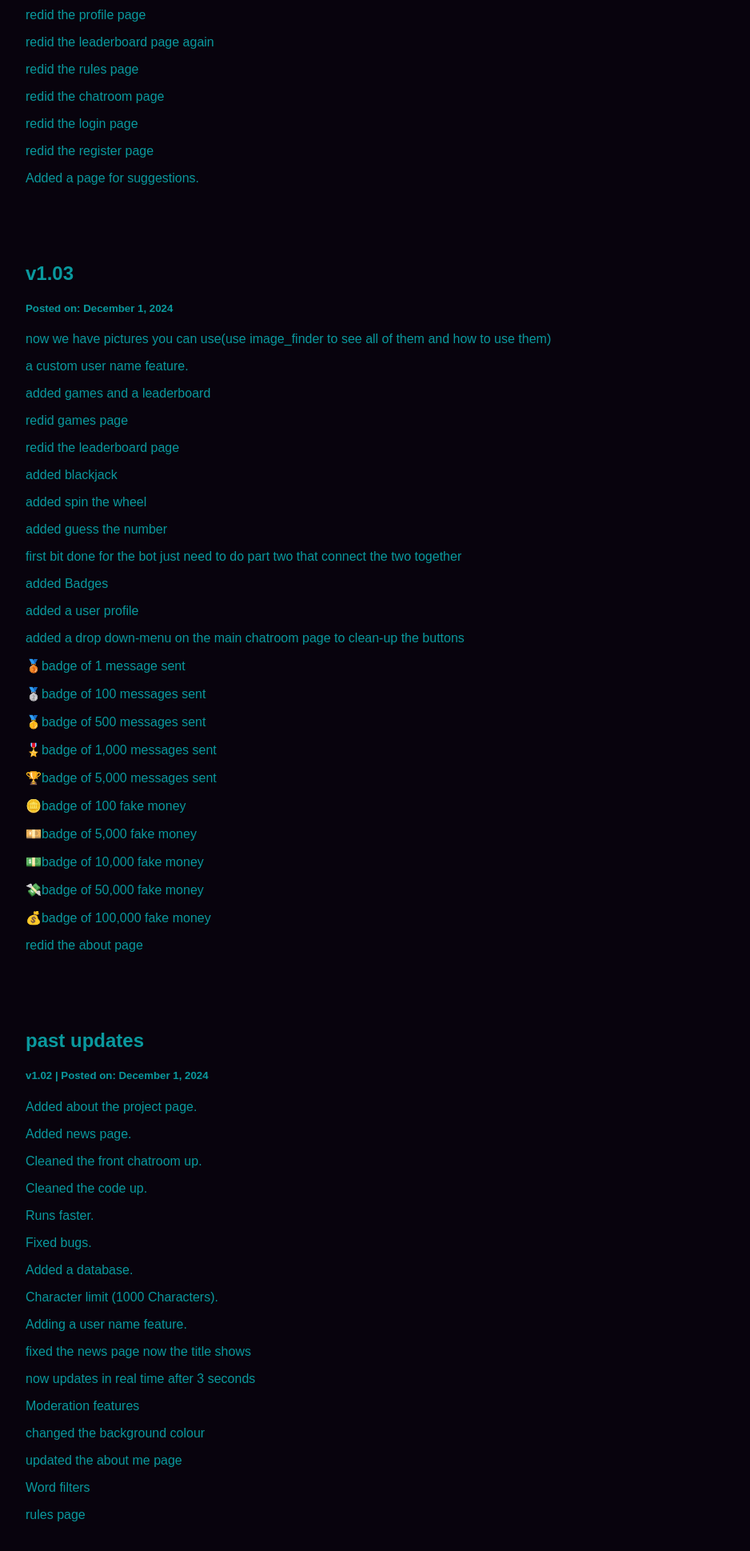
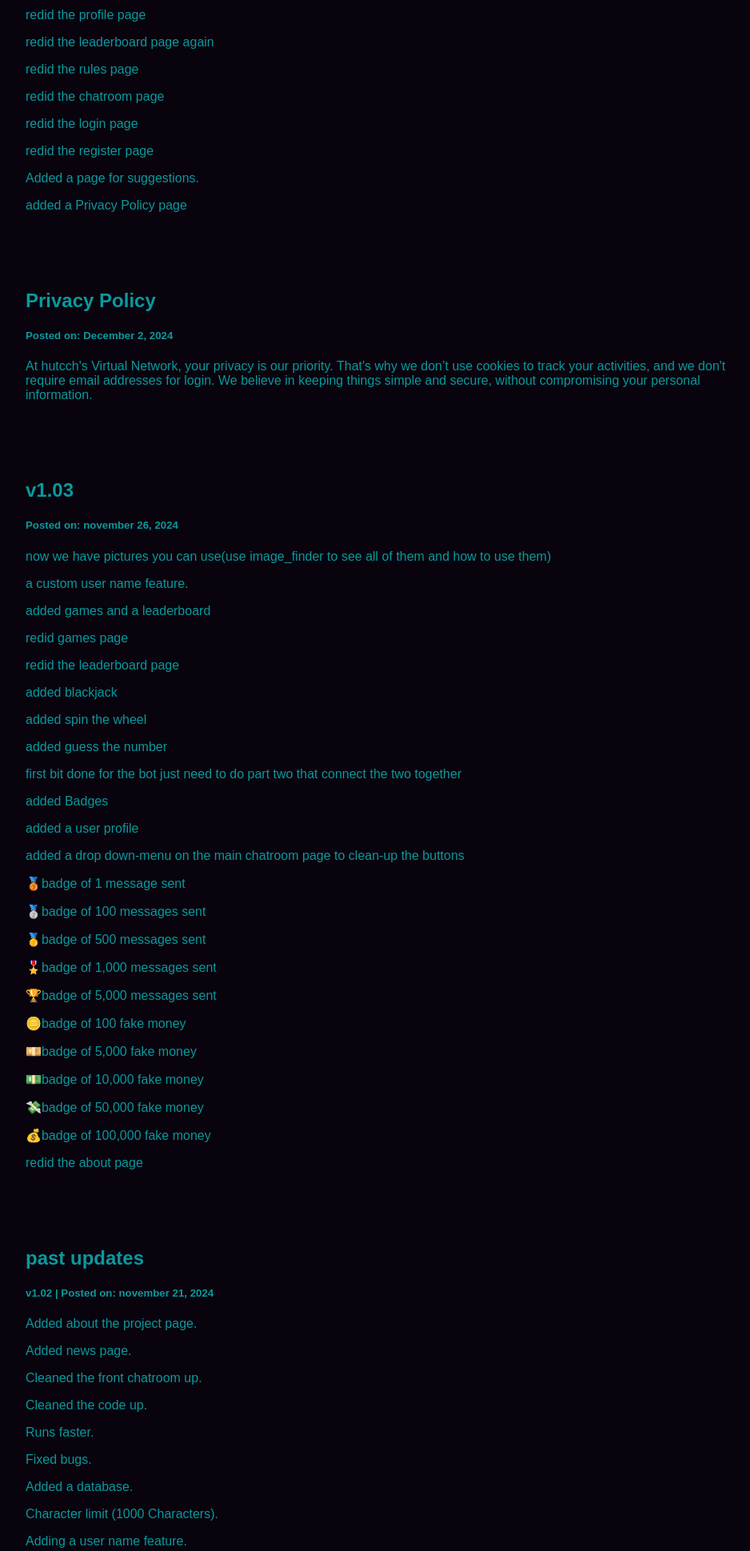
Before and after one commit to hutcch0/chatroom-website, a Flask app: page /blog in a window 1280 px wide. Shown: the part 885-2824 px from the top of the page at 80% size, without its empty margins (16-954 px from the left). Run offline with Flask 2, Linux system fonts and the light colour scheme; data that the repository does not hold is empty.

Commit message:
Update blog.html

```diff
--- a/templates/blog.html
+++ b/templates/blog.html
@@ -36,10 +36,17 @@
 			<p>redid the login page</p>
 			<p>redid the register page</p>
 			<p>Added a page for suggestions.</p>
+			<p>added a Privacy Policy page</p>
+	 </div>
+    <div class="card">
+      <h2>Privacy Policy</h2>
+      <h5>Posted on: December 2, 2024</h5>
+            <p>At hutcch's Virtual Network, your privacy is our priority. That's why we don’t use cookies to track your activities, and we don't require email addresses for login. We believe in keeping things simple and secure, without compromising your personal information.</p>
+
     </div>
     <div class="card">
       <h2>v1.03</h2>
-      <h5>Posted on: December 1, 2024</h5>
+      <h5>Posted on: november  26, 2024</h5>
             <p>now we have pictures you can use(use image_finder to see all of them and how to use them)</p>
             <p>a custom user name feature.</p>
             <p>added games and a leaderboard</p>
@@ -66,7 +73,7 @@
     </div>
     <div class="card">
       <h2>past updates</h2>
-      <h5>v1.02 | Posted on: December 1, 2024</h5>
+      <h5>v1.02 | Posted on: november  21, 2024</h5>
             <p>Added about the project page.</p>
             <p>Added news page.</p>
             <p>Cleaned the front chatroom up.</p>
@@ -102,7 +109,7 @@
     </div>
     <div class="card">
       <h2>bugs fixed</h2>
-      <h5>Posted on: December 1, 2024</h5>
+      <h5>Posted on: December 21, 2024</h5>
             <p>Fix code: Information exposure through an exception</p>
             <p>Fix code: Flask app is run in debug mode</p>
             <p>fix: Werkzeug debugger vulnerable to remote execution when interacting with attacker controlled domain</p>
```
